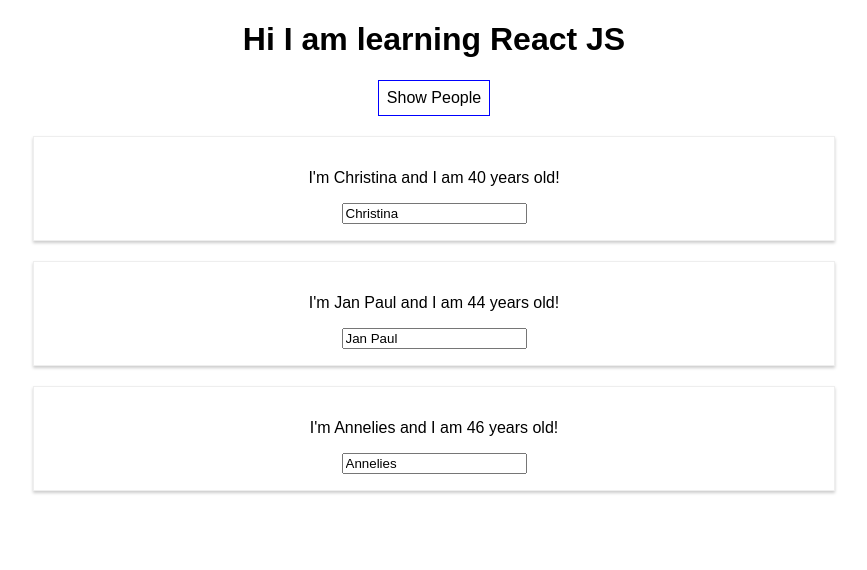
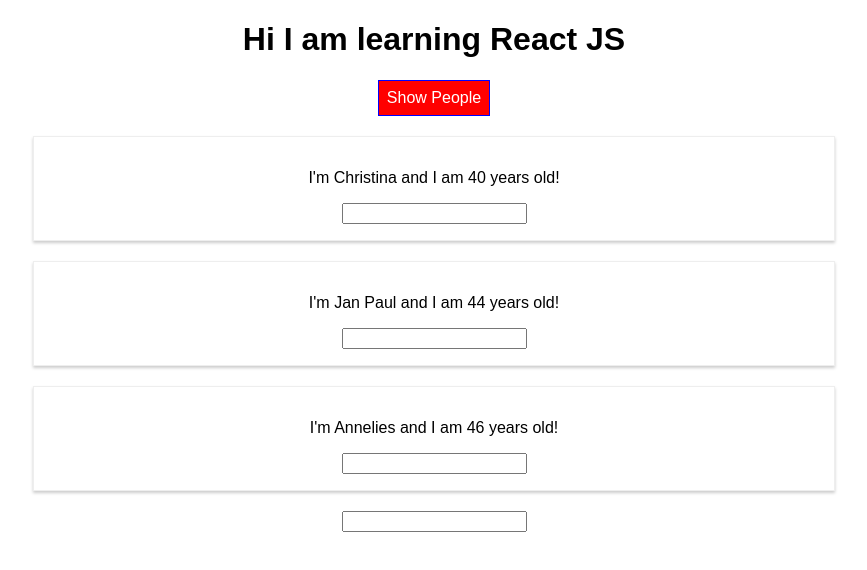
Before and after one commit to nataliegroeneboom/react-complete-guide, a React (Create React App) app: page / in a window 1280 px wide. Both pictures are taken after a click on the button "Show People". Shown: the top 570 px of the page, without its empty margins (206-1073 px from the left). Built offline with nearby package versions, Linux system fonts and the light colour scheme.

Commit message:
add conditional logic and styling

```diff
--- a/package.json
+++ b/package.json
@@ -3,6 +3,7 @@
   "version": "0.1.0",
   "private": true,
   "dependencies": {
+    "radium": "^0.25.2",
     "react": "^16.8.6",
     "react-dom": "^16.8.6",
     "react-scripts": "1.1.5"
--- a/src/App.css
+++ b/src/App.css
@@ -1,3 +1,7 @@
 .App {
   text-align: center;
 }
+
+.red{
+  color: red;
+}
--- a/src/App.js
+++ b/src/App.js
@@ -1,15 +1,18 @@
 import React, {Component} from 'react';
 import './App.css';
 import Person from './Person/Person';
+import Validate from './ValidationComponent';
+
 
 class App extends Component {
 state = {
   persons: [
-    {name: 'Christina', age: 40},
-    {name: 'Jan Paul', age: 44},
-    {name: 'Annelies', age: 46}
+    {id: '1', name: 'Christina', age: 40},
+    {id: '2', name: 'Jan Paul', age: 44},
+    {id: '3', name: 'Annelies', age: 46}
   ],
-  showPeople: false
+  showPeople: false,
+  text: {value:'', string: ''}
 };
 
 deletePersonHandler = (personIndex) => {
@@ -18,15 +21,44 @@
 this.setState({persons: people})
 }
 
-nameChangedHandler = (event) => {
+nameChangedHandler = (event, id) => {
+const personIndex = this.state.persons.findIndex(p => {
+  return p.id === id;
+});
+
+const person = {...this.state.persons[personIndex]};
+
+person.name = event.target.value;
+const persons = [...this.state.persons];
+person[personIndex] = person;
+
   this.setState({
-    persons:[
-      {name: 'Christina', age: 40},
-      {name: event.target.value, age: 44},
-     {name: 'Annelies', age: 46}
-    ]
+    persons: persons
   });
 }
+
+lengthChange = (event) => {
+let text = event.target.value;
+let  stringLength = event.target.value.length;
+const stateText = {...this.state.text};
+
+stateText.value = text;
+if(stringLength>5){
+  stateText.string = "Text is long enough";
+}else if(stringLength<=5){
+  stateText.string = "Text is too short";
+}
+
+this.setState({
+text: stateText
+});
+
+
+this.setState({
+
+});
+}
+
 togglePersonHandler = () => {
 const doesShow = this.state.showPeople;
 this.setState({showPeople: !doesShow});
@@ -34,11 +66,12 @@
 
 render(){
   const style = {
-    backgroundColor: 'white',
+    backgroundColor: 'green',
+    color: 'white',
     font: 'inherit',
     border: '1px solid blue',
     padding: '8px',
-    cursor: 'pointer'
+    cursor: 'pointer',
   }
 
   let people = null;
@@ -49,21 +82,42 @@
           return <Person
                   click={()=>this.deletePersonHandler(index)}
                   name={person.name}
-                  age={person.age}/>
+                  age={person.age}
+                  key = {person.id}
+                  changed = {(event) => this.nameChangedHandler(event, person.id)}/>
         })}
      </div>
     );
+    style.backgroundColor = 'red';
+
   }
+  let classes = [];
+
+  if(this.state.persons.length <= 2 ){
+   classes.push('red');
+  }
+  if(this.state.persons.length <= 1){
+    classes.push('bold');
+  }
+
   return (
+
     <div className="App">
-      <h1>Hi I am learning React JS</h1>
+          <h1 className={classes.join(' ')}>Hi I am learning React JS</h1>
           <button
           style={style}
           onClick={this.togglePersonHandler}
           >Show People
           </button>
           {people}
+          <Validate
+                text={this.state.text.value}
+                changed={(event) => this.lengthChange(event)}
+                stringLength = {this.state.text.string}
+              />
     </div>
+
+
   );
 }
 
--- a/src/Person/Person.js
+++ b/src/Person/Person.js
@@ -1,12 +1,15 @@
 import React from 'react';
 import './Person.css';
 
+
 const person  = (props) => {
+
     return(
         <div className="Person">
              <p onClick={props.click}>I'm {props.name} and I am {props.age} years old!</p>
              <p>{props.children}</p>
-             <input type="text" onChange={props.changed} value={props.name}/>
+             <input type="text" onChange={props.changed} value={props.text}/>
+
         </div>
         )
 };
--- /dev/null
+++ b/src/ValidationComponent.js
@@ -0,0 +1,12 @@
+import React from 'react';
+
+const validate = (props) => {
+    return (
+        <div className='validate'>
+            <input type="text" onChange={props.changed} value={props.text}/>
+            <p>{props.stringLength}</p>
+
+        </div>
+    )
+}
+export default validate;
```
Also changed, not shown: 1 other file (tests, documents, lock files or other folders). Lines whose indentation alone changed are shown as unchanged.
